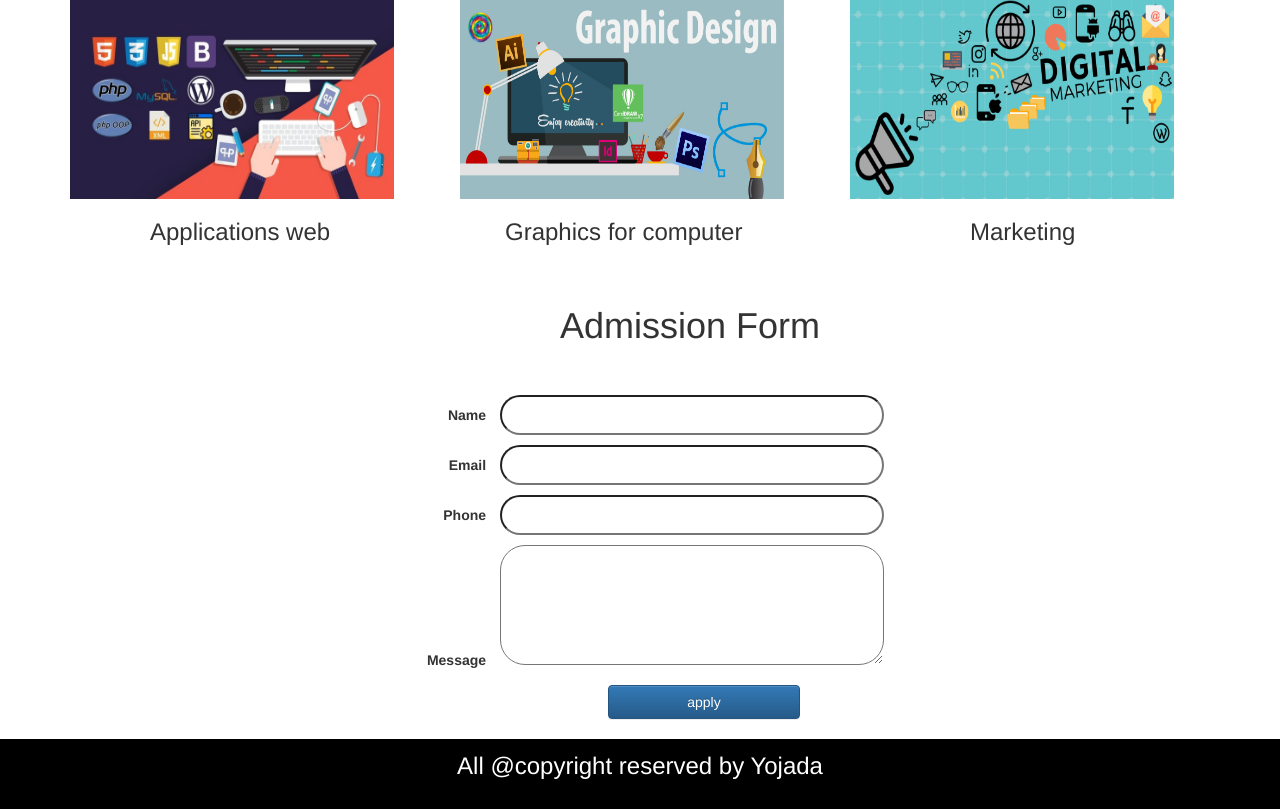
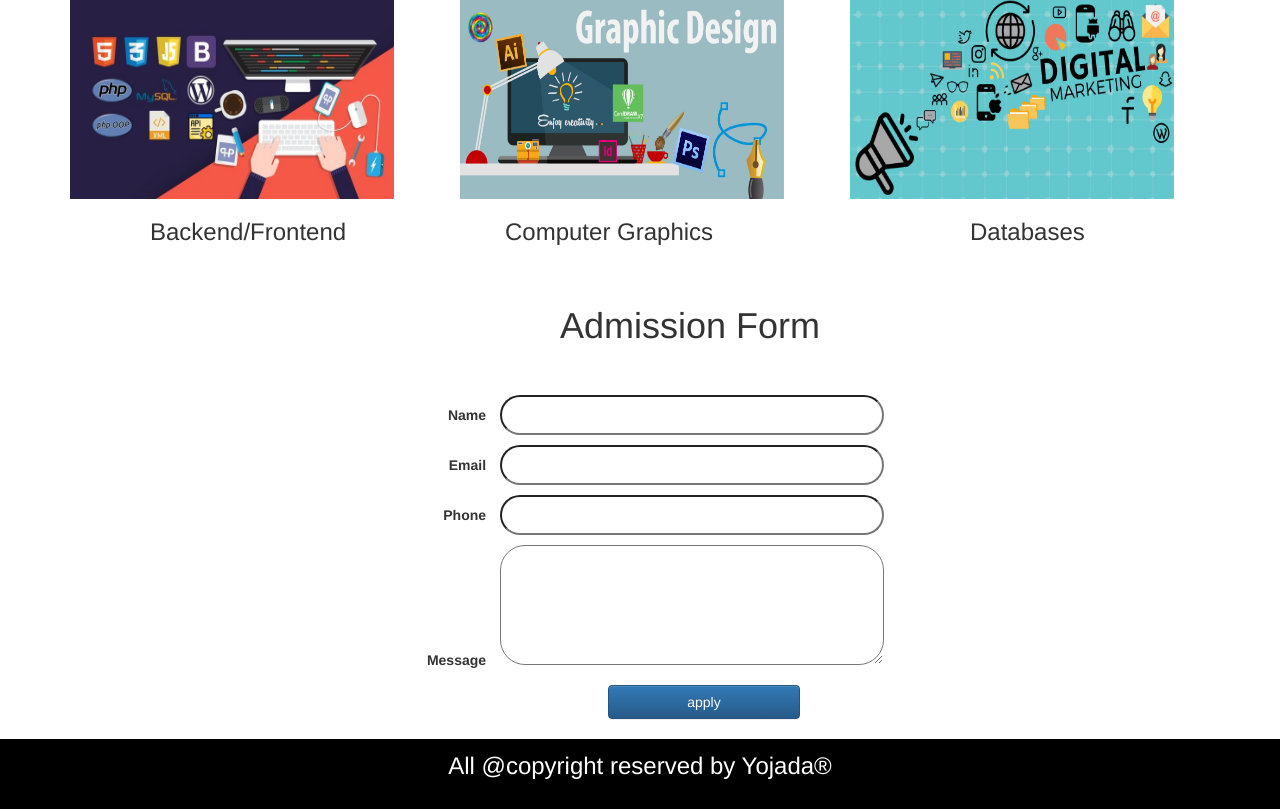
Before and after one commit to JoseJavierGJ/ProyectoAplicaciones, a PHP site: page / in a window 1280 px wide. Shown: the part 1320-2129 px from the top of the page. Run offline with PHP 8.4, Linux system fonts and the light colour scheme.

Commit message:
Ortografia

```diff
--- a/index.php
+++ b/index.php
@@ -103,17 +103,17 @@
 
         <div class="col-md-4">
             <img class="teacher" src="./img/web.jpg">
-            <h3 style="padding-left: 80px">Applications web</h3>
+            <h3 style="padding-left: 80px">Backend/Frontend</h3>
 
         </div>
         <div class="col-md-4">
              <img class="teacher" src="./img/graphic.jpg">
-             <h3 style="padding-left: 45px">Graphics for computer</h3>
+             <h3 style="padding-left: 45px">Computer Graphics</h3>
 
         </div>
         <div class="col-md-4">
              <img class="teacher" src="./img/marketing.png">
-             <h3 style="padding-left: 120px">Marketing</h3>
+             <h3 style="padding-left: 120px">Databases</h3>
 
         </div>
       </div>
@@ -144,7 +144,7 @@
           <input class="btn btn-primary" type="submit" value="apply" id="submit">
         </div>
         <footer>
-          <h3 class="footer_text">All @copyright reserved by Yojada</h3>
+          <h3 class="footer_text">All @copyright reserved by Yojada®</h3>
         </footer>
       </form>
     </div>
```
